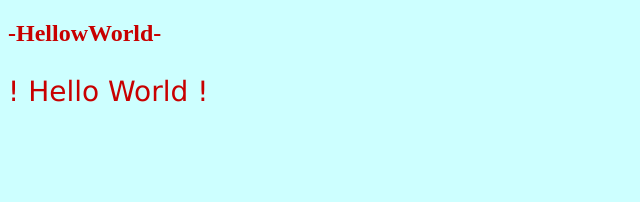
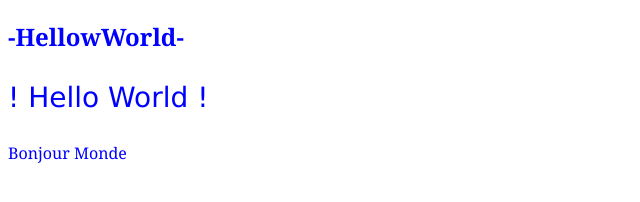
Before and after one commit to jmAmar/WEB-HelloWorld, a plain HTML site: page index.html in a window 1280 px wide. Shown: the whole page, without its empty margins (0-640 px from the left). Drawn offline with Linux system fonts and the light colour scheme.

Commit message:
modification police & colorisation

```diff
--- a/index.html
+++ b/index.html
@@ -1,12 +1,13 @@
 <!DOCTYPE html>
 <html>
     <head>
-        <meta content-type='text/html' charset='UTF-8' />
+        <meta content-type='text/html' charset='UTF-8'/>
 		<link rel='styleSheet' type='text/css' href='./style.css'/>
         <title>HelloWorld</title>
     </head>
     <body>
         <h2>-HellowWorld-</h2>
         <p>! Hello World !</p>
+        <div>Bonjour Monde</div>
     </body>
 </html>
--- a/style.css
+++ b/style.css
@@ -3,8 +3,9 @@
 @charset "UTF-8";
 
 body
-{ background-color: rgb(205,255,255)
-; color: rgb(200,0,0)
+{ background-color: rgb(255,255,255)
+; font-family: Georgia, serif
+; color: rgb(0,0,255)
 }
 
 p
```
